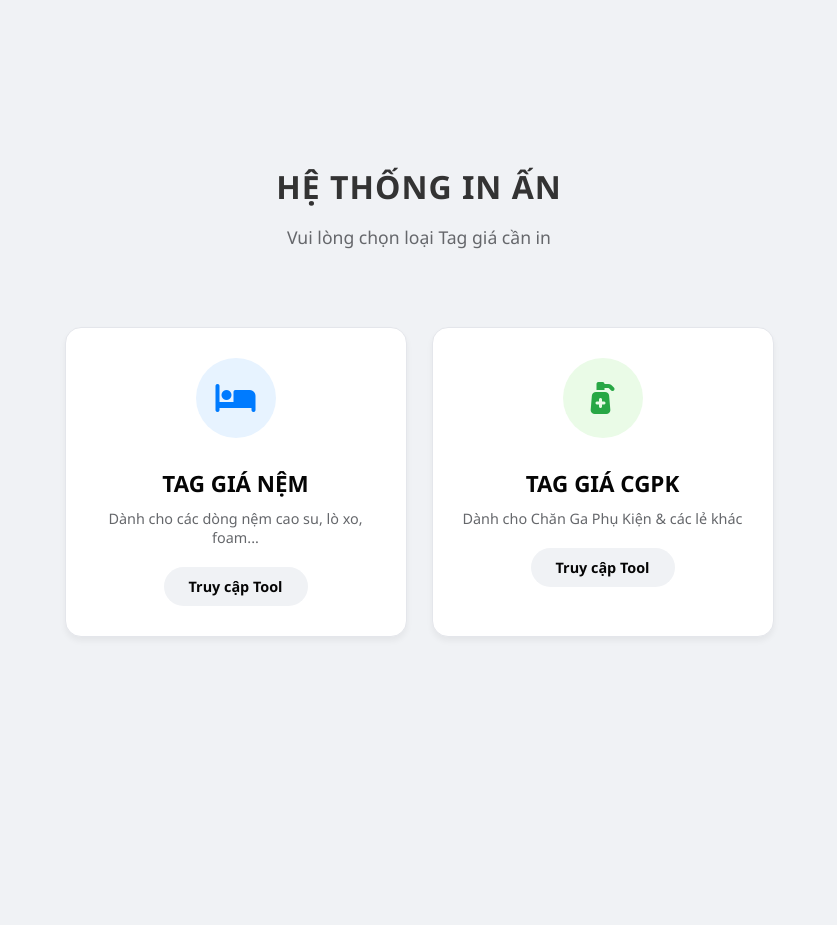
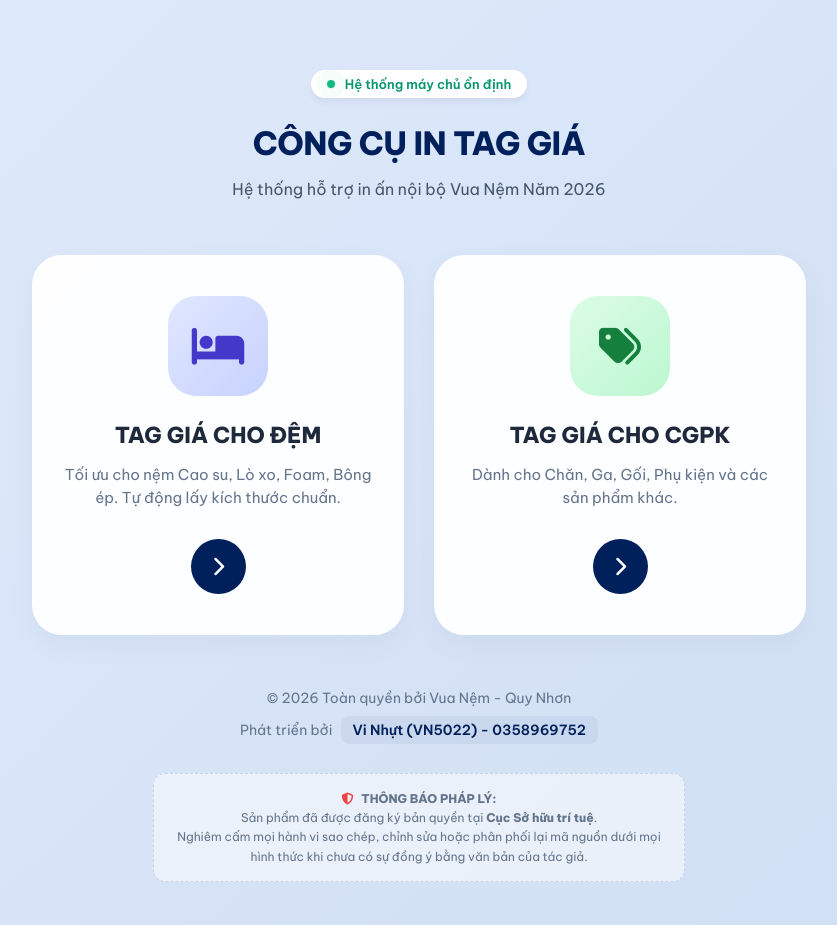
Before and after one commit to vinhut93-stack/test_tool_in, a plain HTML site: page index.html in a window 1280 px wide. Shown: the whole page, without its empty margins (221-1058 px from the left). Before the commit the page ends 800 px from the top, so only its background shows below. Drawn offline with Linux system fonts and the light colour scheme.

Commit message:
Update index.html

```diff
--- a/index.html
+++ b/index.html
@@ -3,153 +3,250 @@
 <head>
     <meta charset="UTF-8">
     <meta name="viewport" content="width=device-width, initial-scale=1.0">
-    <title>Hệ Thống In Tag Giá - Vua Nệm</title>
+    <title>Hệ Thống In Tag Giá - Vua Nệm (Official)</title>
+
+    <link rel="preconnect" href="https://fonts.googleapis.com">
+    <link rel="preconnect" href="https://fonts.gstatic.com" crossorigin>
+    <link href="https://fonts.googleapis.com/css2?family=Be+Vietnam+Pro:wght@400;600;800&display=swap" rel="stylesheet">
+
     <link rel="stylesheet" href="https://cdnjs.cloudflare.com/ajax/libs/font-awesome/6.4.0/css/all.min.css">
+
     <style>
         :root {
-            --primary-color: #007bff;
-            --secondary-color: #28a745;
-            --bg-color: #f0f2f5;
-            --text-color: #1c1e21;
+            --vuanem-blue: #00205B;
+            --vuanem-gold: #FFD700;
+            --bg-light: #f4f7fa;
+            --glass: rgba(255, 255, 255, 0.95);
         }
 
         body {
-            font-family: 'Segoe UI', Tahoma, Geneva, Verdana, sans-serif;
+            font-family: 'Be Vietnam Pro', sans-serif;
+            background: linear-gradient(135deg, #e0eafc 0%, #cfdef3 100%);
             display: flex;
             flex-direction: column;
             align-items: center;
-            justify-content: center;
             min-height: 100vh;
             margin: 0;
-            background-color: var(--bg-color);
-            color: var(--text-color);
+            padding: 20px;
         }
 
         .header {
             text-align: center;
+            margin-top: 50px;
             margin-bottom: 40px;
         }
 
         .header h1 {
-            font-size: 2rem;
-            margin-bottom: 10px;
+            color: var(--vuanem-blue);
+            font-size: 32px;
+            font-weight: 800;
             text-transform: uppercase;
-            letter-spacing: 1px;
-            color: #333;
+            margin: 10px 0;
+            letter-spacing: -0.5px;
         }
 
         .header p {
-            color: #65676b;
-            font-size: 1.1rem;
+            color: #475569;
+            font-size: 16px;
+            font-weight: 400;
+        }
+
+        .status-badge {
+            display: inline-flex;
+            align-items: center;
+            background: #ffffff;
+            color: #059669;
+            padding: 6px 16px;
+            border-radius: 50px;
+            font-size: 13px;
+            font-weight: 600;
+            box-shadow: 0 4px 6px rgba(0,0,0,0.05);
+            margin-bottom: 15px;
+        }
+
+        .status-dot {
+            height: 8px;
+            width: 8px;
+            background-color: #10b981;
+            border-radius: 50%;
+            display: inline-block;
+            margin-right: 10px;
+            animation: pulse 2s infinite;
+        }
+
+        @keyframes pulse {
+            0% { transform: scale(0.95); box-shadow: 0 0 0 0 rgba(16, 185, 129, 0.7); }
+            70% { transform: scale(1); box-shadow: 0 0 0 10px rgba(16, 185, 129, 0); }
+            100% { transform: scale(0.95); box-shadow: 0 0 0 0 rgba(16, 185, 129, 0); }
         }
 
         .container {
             display: flex;
-            gap: 25px;
+            gap: 30px;
             flex-wrap: wrap;
             justify-content: center;
-            padding: 20px;
+            max-width: 900px;
+            width: 100%;
         }
 
         .card {
-            background: white;
-            width: 280px;
-            padding: 30px;
-            border-radius: 16px;
+            background: var(--glass);
+            width: 320px;
+            padding: 40px 25px;
+            border-radius: 30px;
             text-decoration: none;
             display: flex;
             flex-direction: column;
             align-items: center;
-            transition: all 0.3s ease;
-            box-shadow: 0 4px 6px rgba(0,0,0,0.05);
-            border: 1px solid #e4e6eb;
+            transition: all 0.4s cubic-bezier(0.165, 0.84, 0.44, 1);
+            box-shadow: 0 10px 30px rgba(0,0,0,0.04);
+            border: 1px solid rgba(255,255,255,0.8);
+            position: relative;
         }
 
         .card:hover {
             transform: translateY(-10px);
-            box-shadow: 0 15px 30px rgba(0,0,0,0.1);
+            box-shadow: 0 25px 50px rgba(0,32,91,0.12);
+            border-color: rgba(0,32,91,0.2);
         }
 
-        .icon-box {
-            width: 80px;
-            height: 80px;
-            border-radius: 50%;
+        .icon-wrapper {
+            width: 100px;
+            height: 100px;
+            border-radius: 28px;
             display: flex;
             align-items: center;
             justify-content: center;
-            margin-bottom: 20px;
-            font-size: 2rem;
+            font-size: 42px;
+            margin-bottom: 25px;
         }
 
-        /* Màu sắc riêng cho từng nút */
-        .nem { color: var(--primary-color); background-color: #e7f3ff; }
-        .cgpk { color: var(--secondary-color); background-color: #eafbe7; }
+        .nem-theme .icon-wrapper { background: linear-gradient(135deg, #e0e7ff 0%, #c7d2fe 100%); color: #4338ca; }
+        .cgpk-theme .icon-wrapper { background: linear-gradient(135deg, #dcfce7 0%, #bbf7d0 100%); color: #15803d; }
 
         .card h2 {
-            margin: 10px 0;
-            font-size: 1.4rem;
-            color: #050505;
+            margin: 0;
+            font-size: 22px;
+            color: #1e293b;
+            font-weight: 700;
         }
 
-        .card span {
-            font-size: 0.9rem;
-            color: #65676b;
+        .card p {
+            font-size: 15px;
+            color: #64748b;
             text-align: center;
+            line-height: 1.5;
+            margin: 15px 0 30px 0;
+            font-weight: 400;
         }
 
-        .btn-action {
-            margin-top: 20px;
-            padding: 10px 25px;
-            border-radius: 20px;
-            background: #f0f2f5;
-            color: #050505;
-            font-weight: 600;
-            font-size: 0.9rem;
-            transition: 0.3s;
+        .go-btn {
+            width: 55px;
+            height: 55px;
+            border-radius: 50px;
+            background: var(--vuanem-blue);
+            color: white;
+            display: flex;
+            align-items: center;
+            justify-content: center;
+            font-size: 20px;
+            transition: all 0.3s;
         }
 
-        .card:hover .btn-action {
-            background: var(--primary-color);
-            color: white;
+        .card:hover .go-btn {
+            width: 160px;
+            background: #003087;
         }
 
-        .card.card-cgpk:hover .btn-action {
-            background: var(--secondary-color);
-            color: white;
+        .card:hover .go-btn::after {
+            content: "BẮT ĐẦU IN";
+            margin-left: 12px;
+            font-size: 14px;
+            font-weight: 600;
+            letter-spacing: 0.5px;
         }
 
-        /* Responsive cho điện thoại */
-        @media (max-width: 600px) {
-            .card { width: 100%; max-width: 300px; }
-            .header h1 { font-size: 1.5rem; }
+        .footer {
+            margin-top: auto;
+            padding: 40px 20px;
+            text-align: center;
+            color: #64748b;
+            font-size: 14px;
+        }
+
+        .copyright-notice {
+            background: rgba(255, 255, 255, 0.5);
+            border: 1px dashed #cbd5e1;
+            border-radius: 12px;
+            padding: 15px;
+            margin-top: 20px;
+            font-size: 12px;
+            line-height: 1.6;
+            max-width: 500px;
+            display: inline-block;
+        }
+
+        .dev-name {
+            font-weight: 600;
+            color: var(--vuanem-blue);
+            background: rgba(0, 32, 91, 0.05);
+            padding: 5px 12px;
+            border-radius: 8px;
+            margin-left: 5px;
+        }
+
+        .copyright-icon {
+            color: #ef4444;
+            margin-right: 5px;
+        }
+
+        @media (max-width: 700px) {
+            .container { flex-direction: column; align-items: center; }
+            .card { width: 85%; }
+            .header h1 { font-size: 26px; }
         }
     </style>
 </head>
 <body>
 
     <div class="header">
-        <h1>Hệ Thống In Ấn</h1>
-        <p>Vui lòng chọn loại Tag giá cần in</p>
+        <div class="status-badge">
+            <span class="status-dot"></span>Hệ thống máy chủ ổn định
+        </div>
+        <h1>CÔNG CỤ IN TAG GIÁ</h1>
+        <p>Hệ thống hỗ trợ in ấn nội bộ Vua Nệm Năm 2026</p>
     </div>
 
     <div class="container">
-        <a href="tag-nem.html" class="card card-nem">
-            <div class="icon-box nem">
+        <a href="tag-nem.html" class="card nem-theme">
+            <div class="icon-wrapper">
                 <i class="fas fa-bed"></i>
             </div>
-            <h2>TAG GIÁ NỆM</h2>
-            <span>Dành cho các dòng nệm cao su, lò xo, foam...</span>
-            <div class="btn-action">Truy cập Tool</div>
+            <h2>TAG GIÁ CHO ĐỆM</h2>
+            <p>Tối ưu cho nệm Cao su, Lò xo, Foam, Bông ép. Tự động lấy kích thước chuẩn.</p>
+            <div class="go-btn"><i class="fas fa-chevron-right"></i></div>
         </a>
 
-        <a href="tag-cgpk.html" class="card card-cgpk">
-            <div class="icon-box cgpk">
-                <i class="fas fa-pump-medical"></i>
+        <a href="tag-cgpk.html" class="card cgpk-theme">
+            <div class="icon-wrapper">
+                <i class="fas fa-tags"></i>
             </div>
-            <h2>TAG GIÁ CGPK</h2>
-            <span>Dành cho Chăn Ga Phụ Kiện & các lẻ khác</span>
-            <div class="btn-action">Truy cập Tool</div>
+            <h2>TAG GIÁ CHO CGPK</h2>
+            <p>Dành cho Chăn, Ga, Gối, Phụ kiện và các sản phẩm khác.</p>
+            <div class="go-btn"><i class="fas fa-chevron-right"></i></div>
         </a>
+    </div>
+
+    <div class="footer">
+        <p>© 2026 Toàn quyền bởi Vua Nệm - Quy Nhơn</p>
+        <p>Phát triển bởi <span class="dev-name">Vi Nhựt (VN5022) - 0358969752 </span></p>
+
+        <div class="copyright-notice">
+            <i class="fas fa-shield-halved copyright-icon"></i>
+            <strong>THÔNG BÁO PHÁP LÝ:</strong><br>
+            Sản phẩm đã được đăng ký bản quyền tại <strong>Cục Sở hữu trí tuệ</strong>.<br>
+            Nghiêm cấm mọi hành vi sao chép, chỉnh sửa hoặc phân phối lại mã nguồn dưới mọi hình thức khi chưa có sự đồng ý bằng văn bản của tác giả.
+        </div>
     </div>
 
 </body>
```
